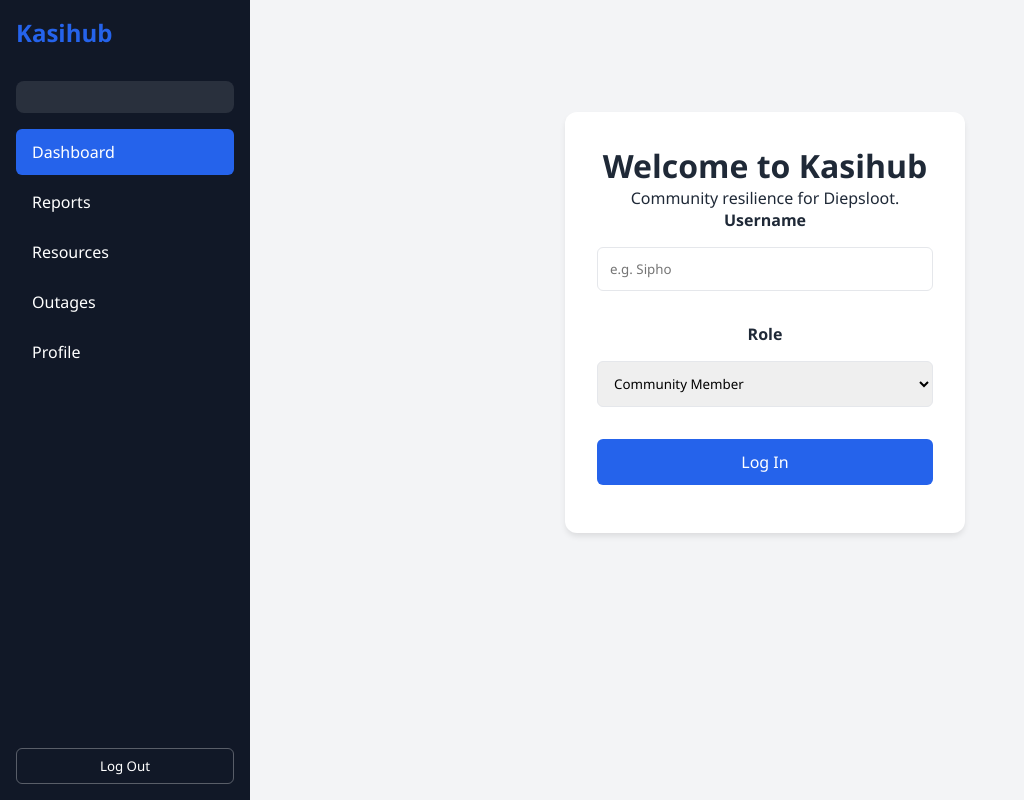
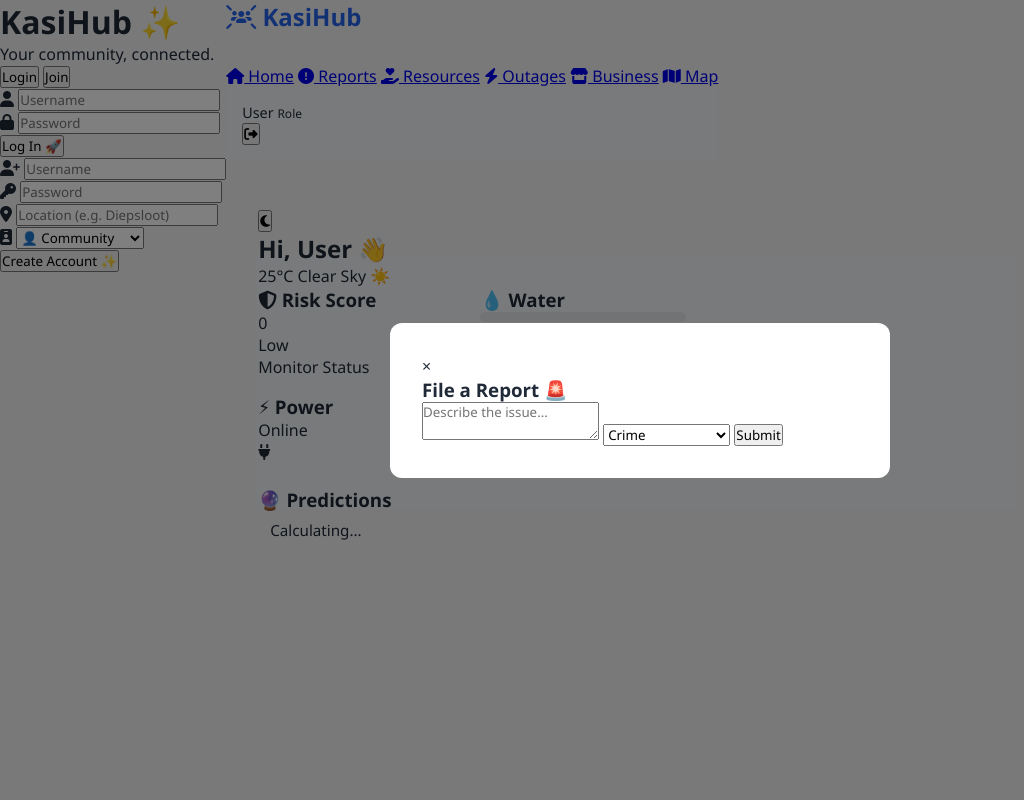
Before and after one commit to Starbishop19/kasihub, a Flask app: page / in a window 1280 px wide. Shown: the whole page, without its empty margins (0-1024 px from the left). Run offline with Flask 3, Linux system fonts and the light colour scheme.

Commit message:
Add files via upload
new ui design

```diff
--- a/templates/index.html
+++ b/templates/index.html
@@ -3,183 +3,221 @@
 <head>
     <meta charset="UTF-8">
     <meta name="viewport" content="width=device-width, initial-scale=1.0">
-    <title>Kasihub Community</title>
-    <link rel="stylesheet" href="/static/style.css">
+    <title>KasiHub ✨</title>
+    <link rel="stylesheet" href="{{ url_for('static', filename='style.css') }}">
+    <link rel="stylesheet" href="https://cdnjs.cloudflare.com/ajax/libs/font-awesome/6.4.0/css/all.min.css">
+    <link href="https://fonts.googleapis.com/css2?family=Poppins:wght@300;400;600;700&display=swap" rel="stylesheet">
 </head>
 <body>
+    <!-- Background Blobs for Aesthetic -->
+    <div class="blob blob-1"></div>
+    <div class="blob blob-2"></div>
+    <div class="blob blob-3"></div>
+
     <div class="app-container">
+        <!-- AUTH VIEW -->
+        <div id="auth-view" class="view active">
+            <div class="glass-card auth-card">
+                <div class="logo-area">
+                    <h1>KasiHub ✨</h1>
+                    <p>Your community, connected.</p>
+                </div>
+
+                <div class="auth-tabs">
+                    <button class="tab active" onclick="showAuth('login')">Login</button>
+                    <button class="tab" onclick="showAuth('register')">Join</button>
+                </div>
+
+                <form id="login-form" class="auth-form active">
+                    <div class="input-group">
+                        <i class="fa-solid fa-user"></i>
+                        <input type="text" id="login-username" placeholder="Username" required>
+                    </div>
+                    <div class="input-group">
+                        <i class="fa-solid fa-lock"></i>
+                        <input type="password" id="login-password" placeholder="Password" required>
+                    </div>
+                    <button type="submit" class="btn-glow">Log In 🚀</button>
+                    <p id="login-msg" class="msg"></p>
+                </form>
+
+                <form id="register-form" class="auth-form">
+                    <div class="input-group">
+                        <i class="fa-solid fa-user-plus"></i>
+                        <input type="text" id="reg-username" placeholder="Username" required>
+                    </div>
+                    <div class="input-group">
+                        <i class="fa-solid fa-key"></i>
+                        <input type="password" id="reg-password" placeholder="Password" required>
+                    </div>
+                    <div class="input-group">
+                        <i class="fa-solid fa-location-dot"></i>
+                        <input type="text" id="reg-location" placeholder="Location (e.g. Diepsloot)" required>
+                    </div>
+                    <div class="input-group">
+                        <i class="fa-solid fa-id-badge"></i>
+                        <select id="reg-role">
+                            <option value="community">👤 Community</option>
+                            <option value="business">🏪 Business</option>
+                            <option value="public_service">🚑 Public Service</option>
+                        </select>
+                    </div>
+                    <button type="submit" class="btn-glow">Create Account ✨</button>
+                    <p id="reg-msg" class="msg"></p>
+                </form>
+            </div>
+        </div>
+
+        <!-- DASHBOARD VIEW -->
+        <div id="dashboard-view" class="view">
             <!-- Sidebar -->
-        <nav class="sidebar" id="sidebar">
-            <div class="logo">Kasihub</div>
-            <div class="user-info" id="user-info">
-                <!-- Populated by JS -->
+            <aside class="glass-sidebar">
+                <div class="logo">
+                    <i class="fa-solid fa-users-rays"></i> KasiHub
                 </div>
-            <ul class="nav-links">
-                <li onclick="showSection('dashboard')" class="active">Dashboard</li>
-                <li onclick="showSection('reports')">Reports</li>
-                <li onclick="showSection('resources')">Resources</li>
-                <li onclick="showSection('outages')">Outages</li>
-                <li id="nav-stores" onclick="showSection('stores')" class="hidden">My Stores</li>
-                <li onclick="showSection('profile')">Profile</li>
-            </ul>
-            <button id="logout-btn">Log Out</button>
+                <nav>
+                    <a href="#" class="nav-item active" onclick="switchTab('home')"><i class="fa-solid fa-house"></i> Home</a>
+                    <a href="#" class="nav-item" onclick="switchTab('reports')"><i class="fa-solid fa-circle-exclamation"></i> Reports</a>
+                    <a href="#" class="nav-item" onclick="switchTab('resources')"><i class="fa-solid fa-hand-holding-heart"></i> Resources</a>
+                    <a href="#" class="nav-item" onclick="switchTab('outages')"><i class="fa-solid fa-bolt"></i> Outages</a>
+                    <a href="#" class="nav-item business-only" onclick="switchTab('business')"><i class="fa-solid fa-store"></i> Business</a>
+                    <a href="#" class="nav-item saps-only" onclick="switchTab('saps')"><i class="fa-solid fa-map"></i> Map</a>
                 </nav>
+                <div class="user-info">
+                    <div class="user-details">
+                        <span id="display-name">User</span>
+                        <small id="display-role">Role</small>
+                    </div>
+                    <button class="btn-logout" onclick="logout()"><i class="fa-solid fa-right-from-bracket"></i></button>
+                </div>
+            </aside>
 
             <!-- Main Content -->
             <main class="content">
-            <!-- Login Screen -->
-            <div id="login-section" class="section">
-                <div class="login-card">
-                    <h1>Welcome to Kasihub</h1>
-                    <p>Community resilience for Diepsloot.</p>
-                    <div class="form-group">
-                        <label>Username</label>
-                        <input type="text" id="login-username" placeholder="e.g. Sipho">
+                <!-- Theme Toggle -->
+                <button id="theme-toggle" class="glass-btn" onclick="toggleTheme()">
+                    <i class="fa-solid fa-moon"></i>
+                </button>
+
+                <!-- HOME TAB -->
+                <div id="tab-home" class="tab-content active">
+                    <header>
+                        <h2>Hi, <span id="greeting-name">User</span> 👋</h2>
+                        <div class="weather-widget glass-card">
+                            <span id="weather-temp">25°C</span>
+                            <span id="weather-desc">Clear Sky ☀️</span>
                         </div>
-                    <div class="form-group">
-                        <label>Role</label>
-                        <select id="login-role">
-                            <option value="community">Community Member</option>
-                            <option value="business">Business Owner</option>
-                            <option value="public_service">Public Service</option>
-                        </select>
+                    </header>
+
+                    <div class="stats-grid">
+                        <div class="glass-card risk-card">
+                            <h3><i class="fa-solid fa-shield-halved"></i> Risk Score</h3>
+                            <div class="score-circle">
+                                <span id="risk-score">0</span>
                             </div>
-                    <button id="login-btn">Log In</button>
-                    <p id="login-error" class="error-msg"></p>
+                            <p id="risk-severity" class="severity-badge">Low</p>
+                            <p id="risk-action" class="action-text">Monitor Status</p>
+                        </div>
+                        <div class="glass-card">
+                            <h3>💧 Water</h3>
+                            <div class="progress-bar">
+                                <div class="fill" id="water-fill" style="width: 85%"></div>
+                            </div>
+                            <p id="water-level">85%</p>
+                            <input type="range" min="0" max="100" value="85" id="water-slider" oninput="updateWater(this.value)">
+                        </div>
+                        <div class="glass-card">
+                            <h3>⚡ Power</h3>
+                            <p id="power-status" class="status-text">Online</p>
+                            <i class="fa-solid fa-plug status-icon" id="power-icon"></i>
                         </div>
                     </div>
 
-            <!-- Dashboard -->
-            <div id="dashboard-section" class="section hidden">
-                <h2>Dashboard</h2>
-                <div class="stats-grid">
-                    <div class="card">
-                        <h3>Water Level</h3>
-                        <div class="progress-bar" id="dash-water-bar"></div>
-                        <p id="dash-water-val">Loading...</p>
-                    </div>
-                    <div class="card">
-                        <h3>Power Status</h3>
-                        <p id="dash-power">Loading...</p>
-                    </div>
-                    <div class="card">
-                        <h3>Risk Score</h3>
-                        <p id="dash-risk" class="risk-low">Loading...</p>
-                    </div>
-                    <div class="card">
-                        <h3>Weather</h3>
-                        <p id="dash-weather">Loading...</p>
-                    </div>
-                </div>
-                <div class="card tips-card">
-                    <h3>Recommendations</h3>
-                    <ul id="dash-tips"></ul>
+                    <div class="glass-card tips-card">
+                        <h3>🔮 Predictions</h3>
+                        <ul id="prediction-list">
+                            <li>Calculating...</li>
+                        </ul>
                     </div>
                 </div>
 
-            <!-- Reports -->
-            <div id="reports-section" class="section hidden">
-                <div class="header-row">
-                    <h2>Reports</h2>
-                    <button id="new-report-btn">+ New Report</button>
+                <!-- REPORTS TAB -->
+                <div id="tab-reports" class="tab-content">
+                    <header>
+                        <h2>Community Reports 📢</h2>
+                        <button class="btn-glow" onclick="openReportModal()"><i class="fa-solid fa-plus"></i> New Report</button>
+                    </header>
+                    <div class="reports-list" id="reports-list"></div>
                 </div>
-                <div class="filter-bar">
-                    <button class="filter active" data-cat="all">All</button>
-                    <button class="filter" data-cat="power">Power</button>
-                    <button class="filter" data-cat="water">Water</button>
-                    <button class="filter" data-cat="crime">Crime</button>
+
+                <!-- RESOURCES TAB -->
+                <div id="tab-resources" class="tab-content">
+                    <header>
+                        <h2>Find Helpers 🤝</h2>
+                        <input type="text" id="resource-location" placeholder="Where are you?" onkeyup="findResources()">
+                    </header>
+                    <div class="resource-grid" id="resource-grid"></div>
                 </div>
-                <div id="reports-list" class="list-container">
-                    <!-- Reports injected here -->
+
+                <!-- OUTAGES TAB -->
+                <div id="tab-outages" class="tab-content">
+                    <header>
+                        <h2>Service Outages ⚠️</h2>
+                    </header>
+                    <div class="outages-list" id="outages-list"></div>
+                </div>
+
+                <!-- BUSINESS TAB -->
+                <div id="tab-business" class="tab-content">
+                    <header>
+                        <h2>Business Dashboard 🏪</h2>
+                    </header>
+                    <div class="stats-grid">
+                        <div class="glass-card">
+                            <h3>Crime Reports</h3>
+                            <p id="biz-crime-total" class="big-num">0</p>
+                        </div>
+                        <div class="glass-card">
+                            <h3>Resolved</h3>
+                            <p id="biz-crime-resolved" class="big-num">0</p>
                         </div>
                     </div>
-
-            <!-- Resources -->
-            <div id="resources-section" class="section hidden">
-                <h2>Resources & Services</h2>
-                <div class="tabs">
-                    <button class="tab-btn active" data-tab="stores-tab">Stores</button>
-                    <button class="tab-btn" data-tab="services-tab">Services</button>
-                    <button class="tab-btn" data-tab="helpers-tab">Helpers</button>
+                    <h3>Zone Trends</h3>
+                    <div class="zone-table" id="zone-stats"></div>
                 </div>
 
-                <div id="stores-tab" class="tab-content active">
-                    <div id="stores-list" class="list-container"></div>
-                </div>
-
-                <div id="services-tab" class="tab-content hidden">
-                    <div id="services-list" class="list-container"></div>
-                </div>
-
-                <div id="helpers-tab" class="tab-content hidden">
-                    <p>Find neighbors with surplus water in your area.</p>
-                    <div id="helpers-list" class="list-container"></div>
-                </div>
-            </div>
-
-            <!-- Outages -->
-            <div id="outages-section" class="section hidden">
-                <h2>Scheduled Outages</h2>
-                <div class="filter-bar">
-                    <button class="filter active" data-type="all">All</button>
-                    <button class="filter" data-type="power">Power</button>
-                    <button class="filter" data-type="water">Water</button>
-                </div>
-                <div id="outages-list" class="list-container"></div>
-            </div>
-
-            <!-- My Stores (Business Only) -->
-            <div id="stores-section" class="section hidden">
-                <h2>Manage My Stores</h2>
-                <p id="store-manage-msg">Loading your stores...</p>
-                <div id="manage-stores-list" class="list-container"></div>
-            </div>
-
-            <!-- Profile -->
-            <div id="profile-section" class="section hidden">
-                <h2>My Profile</h2>
-                <div class="card">
-                    <h3 id="profile-name"></h3>
-                    <p><strong>Role:</strong> <span id="profile-role"></span></p>
-                    <p><strong>Location:</strong> <span id="profile-loc"></span></p>
-                    <p><strong>Water Level:</strong> <span id="profile-water"></span>%</p>
-                    <input type="range" id="water-slider" min="0" max="100" value="50">
-                    <p>Update your water level:</p>
-                    <button id="save-water-btn">Update Level</button>
-                    <p id="water-status"></p>
+                <!-- SAPS TAB -->
+                <div id="tab-saps" class="tab-content">
+                    <header>
+                        <h2>SAPS Ops 🚓</h2>
+                    </header>
+                    <div class="glass-card map-placeholder">
+                        <p><i class="fa-solid fa-map-location-dot"></i> Live Map Loading...</p>
+                        <p class="small">Connected to <code>/api/map-dots</code></p>
                     </div>
                 </div>
             </main>
         </div>
+    </div>
 
-    <!-- Report Modal -->
-    <div id="report-modal" class="modal hidden">
-        <div class="modal-content">
-            <h3>New Report</h3>
-            <div class="form-group">
-                <label>Issue</label>
-                <textarea id="report-issue" rows="3" placeholder="Describe the issue..."></textarea>
-            </div>
-            <div class="form-group">
-                <label>Category</label>
+    <!-- Modal for New Report -->
+    <div id="report-modal" class="modal">
+        <div class="glass-card modal-content">
+            <span class="close" onclick="closeReportModal()">&times;</span>
+            <h3>File a Report 🚨</h3>
+            <form id="report-form">
+                <textarea id="report-issue" placeholder="Describe the issue..." required></textarea>
                 <select id="report-category">
-                    <option value="power">Power</option>
+                    <option value="crime">Crime</option>
+                    <option value="power">Power/Electricity</option>
                     <option value="water">Water</option>
-                    <option value="crime">Crime</option>
                     <option value="other">Other</option>
                 </select>
-            </div>
-            <div class="form-group">
-                <label>Location</label>
-                <input type="text" id="report-location" placeholder="Auto-filled">
-            </div>
-            <div class="modal-actions">
-                <button id="cancel-report-btn">Cancel</button>
-                <button id="submit-report-btn">Submit</button>
-            </div>
+                <button type="submit" class="btn-glow">Submit</button>
+            </form>
         </div>
     </div>
 
-    <script src="/static/script.js"></script>
+    <script src="{{ url_for('static', filename='script.js') }}"></script>
 </body>
 </html>
```
Lines whose indentation alone changed are shown as unchanged.
